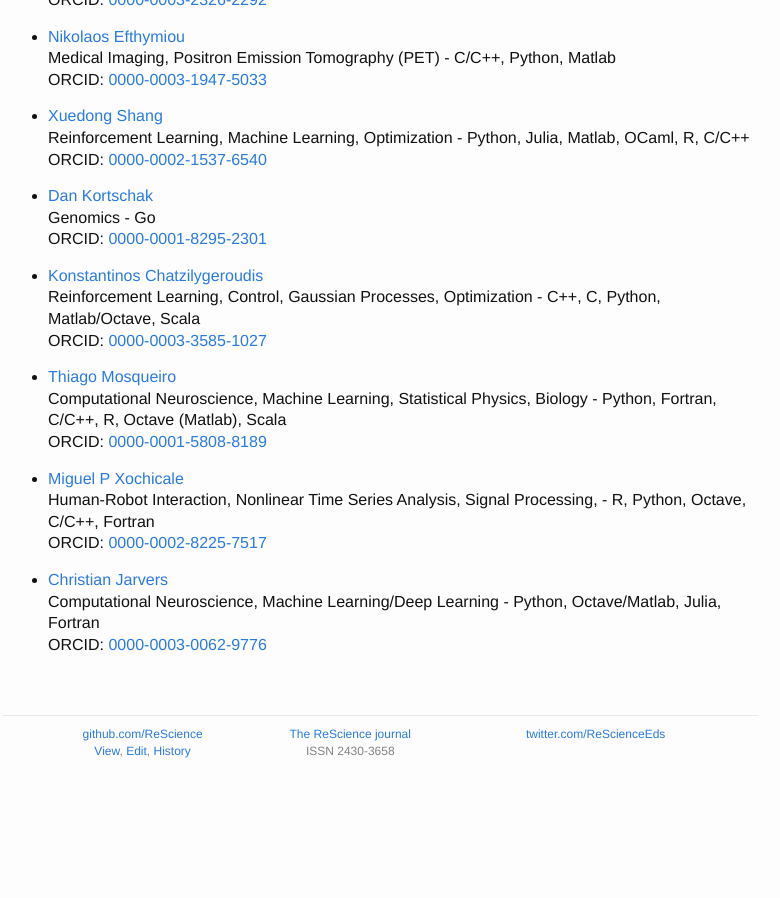
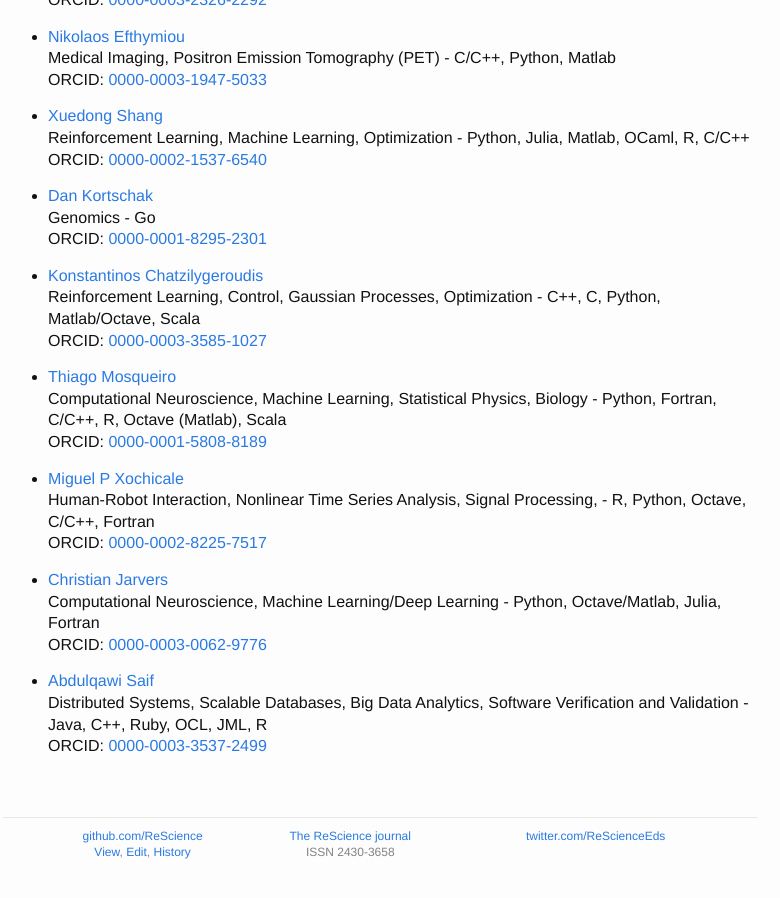
Before and after one commit to ReScience/rescience.github.io, a Jekyll site: the page built from 04-board.md, in a window 1280 px wide and 900 px high, scrolled down 8713 px. Shown: the whole window, without its empty margins (252-1032 px from the left). Built offline with Jekyll 4.4.1, drawn with Linux system fonts in a browser that asks for light colours; our own code applies the rules of GitHub Pages for plain Markdown files; before the commit the page ends 9512 px from its top, so only the background shows below that.

Commit message:
Added Abdulqawi Saif

```diff
--- a/04-board.md
+++ b/04-board.md
@@ -521,3 +521,8 @@ ORCID: [0000-0002-8225-7517](https://orcid.org/0000-0002-8225-7517)
 * [Christian Jarvers](https://github.com/cJarvers)
   Computational Neuroscience, Machine Learning/Deep Learning - Python, Octave/Matlab, Julia, Fortran
   ORCID: [0000-0003-0062-9776](https://orcid.org/0000-0003-0062-9776)
+
+
+* [Abdulqawi Saif](https://github.com/LeUnAiDeS)
+  Distributed Systems, Scalable Databases, Big Data Analytics, Software Verification and Validation - Java, C++, Ruby, OCL, JML, R
+  ORCID: [0000-0003-3537-2499](https://orcid.org/0000-0003-3537-2499)
```
